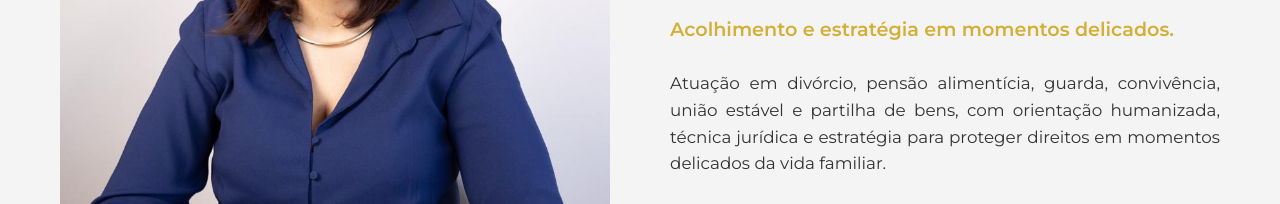
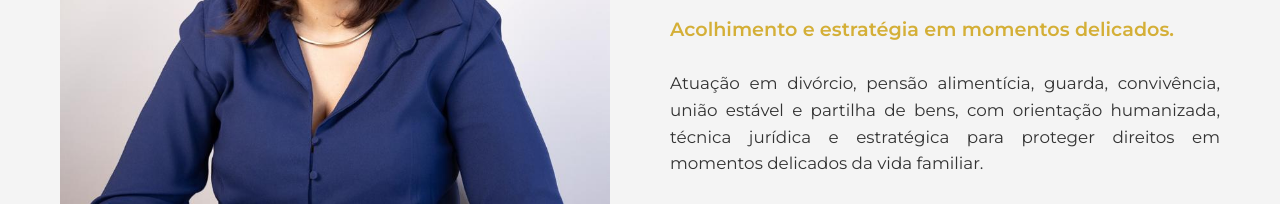
Before and after one commit to pokergames112/advogadaannesaldanha.com.br, a plain HTML site: page index.html in a window 1280 px wide. Shown: the part 2113-2317 px from the top of the page. Drawn offline with nearby package versions, Linux system fonts and the light colour scheme.

Commit message:
Trocamos alguns termos

```diff
--- a/index.html
+++ b/index.html
@@ -71,7 +71,7 @@
             <div class="area-text">
                 <h2>Direito de Família</h2>
                 <p class="subtitle">Acolhimento e estratégia em momentos delicados.</p>
-                <p class="text-justify">Atuação em divórcio, pensão alimentícia, guarda, convivência, união estável e partilha de bens, com orientação humanizada, técnica jurídica e estratégia para proteger direitos em momentos delicados da vida familiar.</p>
+                <p class="text-justify">Atuação em divórcio, pensão alimentícia, guarda, convivência, união estável e partilha de bens, com orientação humanizada, técnica jurídica e estratégica para proteger direitos em momentos delicados da vida familiar.</p>
                 <a href="whatsapp.html" class="btn-gold">CUIDAR DA MINHA FAMÍLIA</a>
             </div>
         </div>
```
